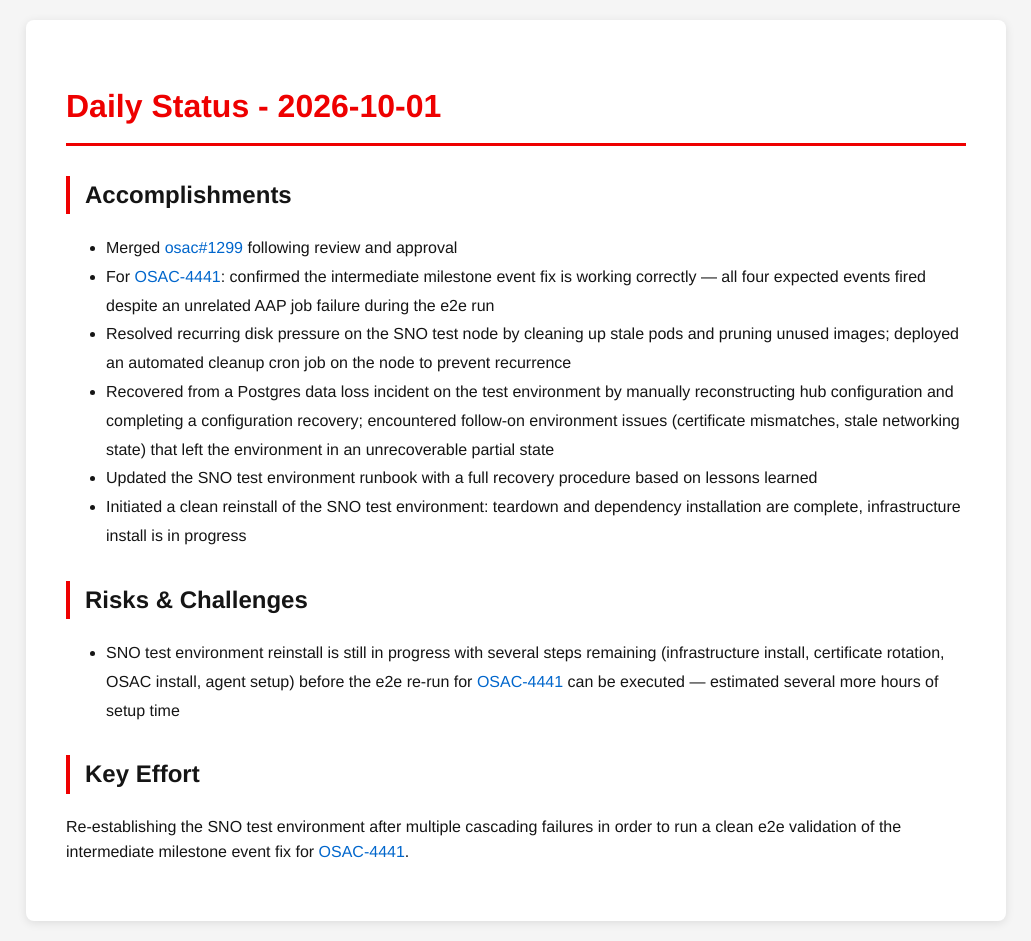
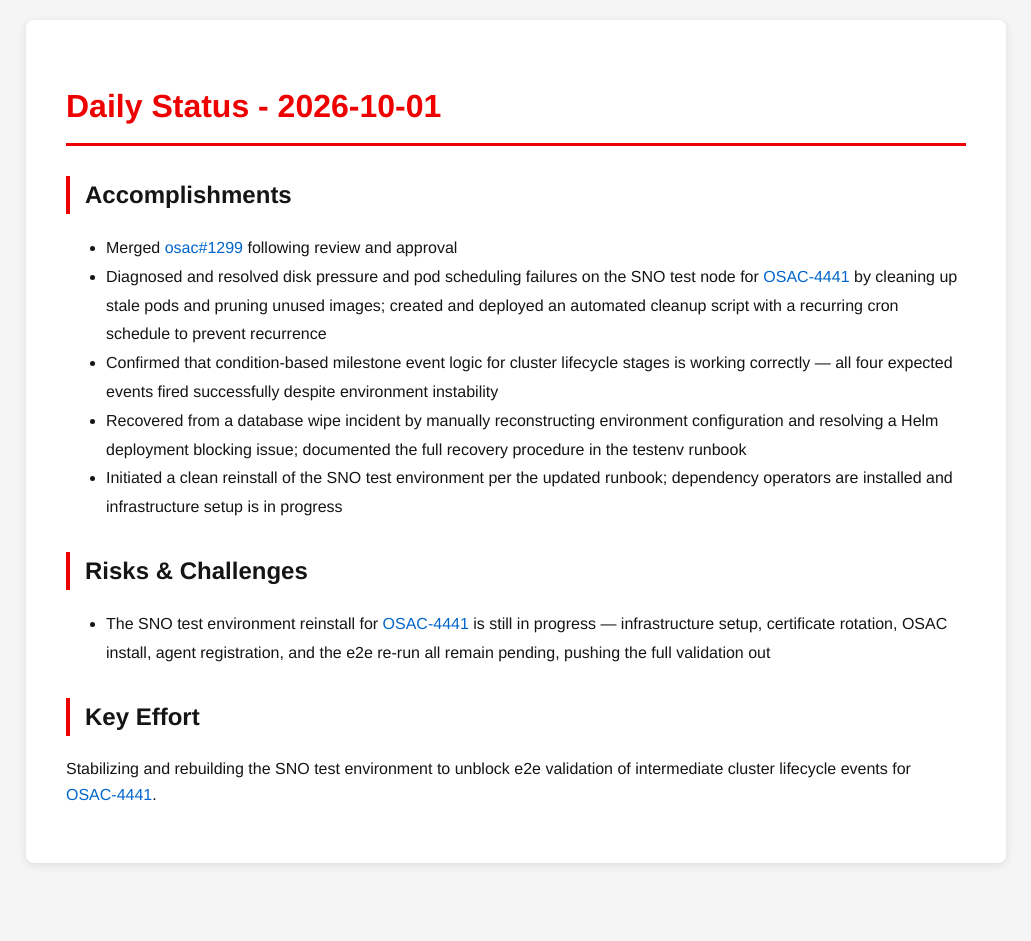
Before and after one commit to tzvatot/daily-status, a Jekyll site: the page built from 2026-10-01.md, in a window 1280 px wide. Shown: the whole page, without its empty margins (124-1155 px from the left). Built offline with Jekyll 4.4.1, drawn with Linux system fonts in a browser that asks for light colours; after the commit the page ends 900 px from its top, so only the background shows below that.

Commit message:
Daily status update - 2026-10-01

```diff
--- a/2026-10-01.md
+++ b/2026-10-01.md
@@ -8,14 +8,13 @@
 
 ## Accomplishments
 - Merged [osac#1299](https://github.com/osac-project/osac/pull/1299) following review and approval
-- For [OSAC-4441](https://redhat.atlassian.net/browse/OSAC-4441): confirmed the intermediate milestone event fix is working correctly — all four expected events fired despite an unrelated AAP job failure during the e2e run
-- Resolved recurring disk pressure on the SNO test node by cleaning up stale pods and pruning unused images; deployed an automated cleanup cron job on the node to prevent recurrence
-- Recovered from a Postgres data loss incident on the test environment by manually reconstructing hub configuration and completing a configuration recovery; encountered follow-on environment issues (certificate mismatches, stale networking state) that left the environment in an unrecoverable partial state
-- Updated the SNO test environment runbook with a full recovery procedure based on lessons learned
-- Initiated a clean reinstall of the SNO test environment: teardown and dependency installation are complete, infrastructure install is in progress
+- Diagnosed and resolved disk pressure and pod scheduling failures on the SNO test node for [OSAC-4441](https://redhat.atlassian.net/browse/OSAC-4441) by cleaning up stale pods and pruning unused images; created and deployed an automated cleanup script with a recurring cron schedule to prevent recurrence
+- Confirmed that condition-based milestone event logic for cluster lifecycle stages is working correctly — all four expected events fired successfully despite environment instability
+- Recovered from a database wipe incident by manually reconstructing environment configuration and resolving a Helm deployment blocking issue; documented the full recovery procedure in the testenv runbook
+- Initiated a clean reinstall of the SNO test environment per the updated runbook; dependency operators are installed and infrastructure setup is in progress
 
 ## Risks & Challenges
-- SNO test environment reinstall is still in progress with several steps remaining (infrastructure install, certificate rotation, OSAC install, agent setup) before the e2e re-run for [OSAC-4441](https://redhat.atlassian.net/browse/OSAC-4441) can be executed — estimated several more hours of setup time
+- The SNO test environment reinstall for [OSAC-4441](https://redhat.atlassian.net/browse/OSAC-4441) is still in progress — infrastructure setup, certificate rotation, OSAC install, agent registration, and the e2e re-run all remain pending, pushing the full validation out
 
 ## Key Effort
-Re-establishing the SNO test environment after multiple cascading failures in order to run a clean e2e validation of the intermediate milestone event fix for [OSAC-4441](https://redhat.atlassian.net/browse/OSAC-4441).
+Stabilizing and rebuilding the SNO test environment to unblock e2e validation of intermediate cluster lifecycle events for [OSAC-4441](https://redhat.atlassian.net/browse/OSAC-4441).
```
